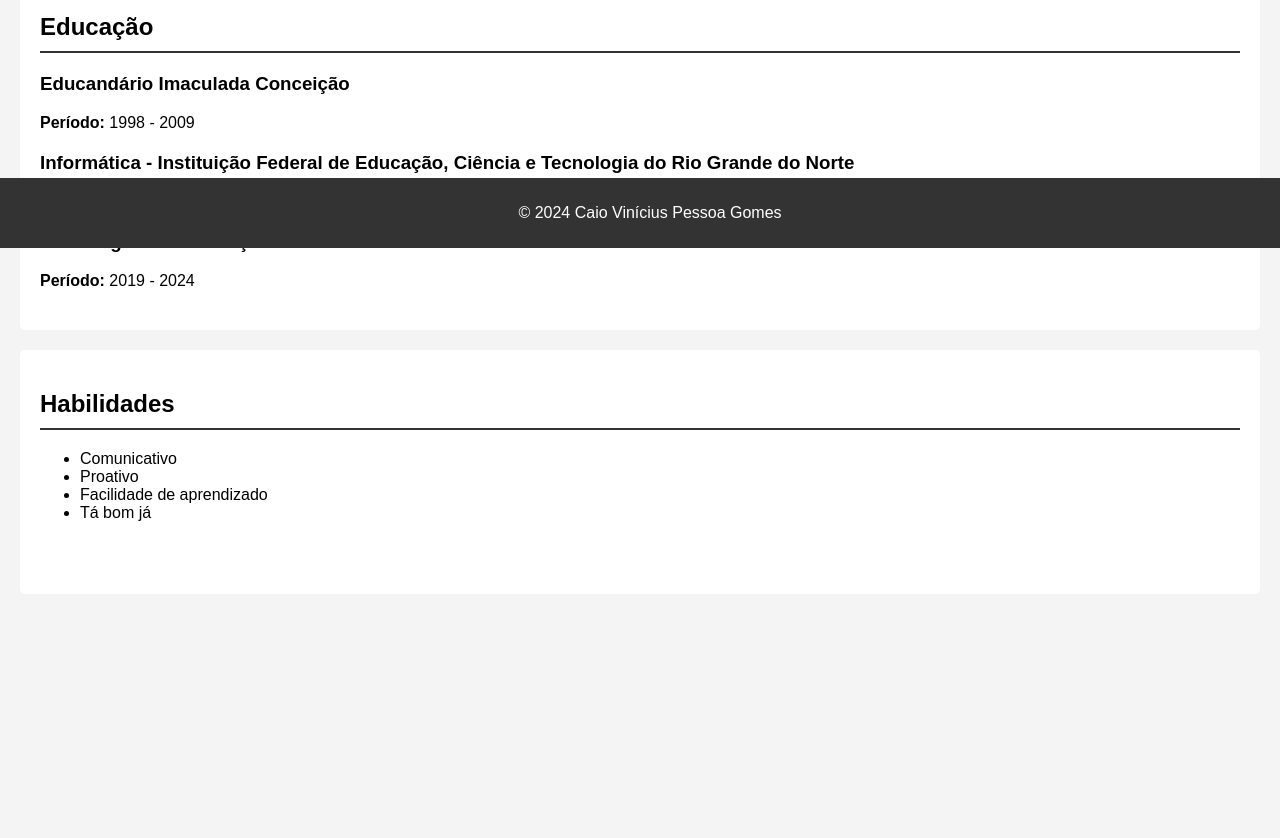
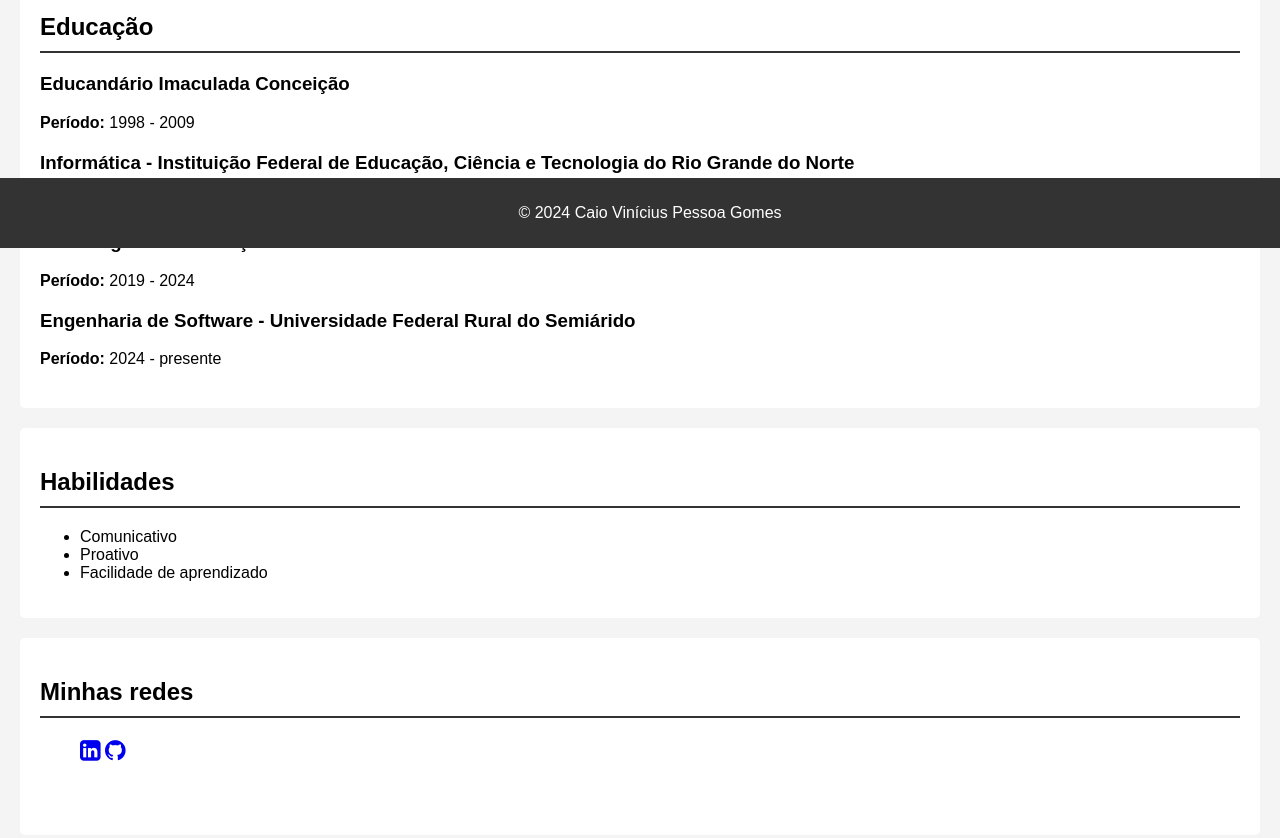
Before and after one commit to tobelikecaio/Amostra-de-curr-culo, a plain HTML site: page curriculo.html in a window 1280 px wide. Shown: the part 552-1390 px from the top of the page. Before the commit the page ends 1166 px from the top, so only its background shows below. Drawn offline with Linux system fonts and the light colour scheme.

Commit message:
Update curriculo.html

```diff
--- a/curriculo.html
+++ b/curriculo.html
@@ -5,6 +5,7 @@
     <meta name="viewport" content="width=device-width, initial-scale=1.0">
     <title>Currículo - Caio Vinícius</title>
     <link rel="stylesheet" href="curriculo.css">
+    <link rel="stylesheet" href="https://cdnjs.cloudflare.com/ajax/libs/font-awesome/4.7.0/css/font-awesome.min.css">
 </head>
 <body>
     <header>
@@ -13,7 +14,7 @@
     </header>
 
     <section class="section">
-        <h2>About me</h2>
+        <h2>Sobre mim</h2>
         <p>Bacharel em Tecnologia da Informação, graduando de Engenharia de Software, possuo inglês avançado, espanhol de bom nível e gostaria bastante de passar em um concurso público. </p>
     </section>
 
@@ -34,11 +35,15 @@
         </div>
         <div class="education">
             <h3>Informática - Instituição Federal de Educação, Ciência e Tecnologia do Rio Grande do Norte</h3>
-            <p><strong>Período:</strong> 03/2010 - 11/2013</p>
+            <p><strong>Período:</strong> 2010 - 2013</p>
         </div>
         <div class="education">
             <h3>Tecnologia da Informação - Universidade Federal Rural do Semiárido</h3>
             <p><strong>Período:</strong> 2019 - 2024</p>
+        </div>
+        <div class="education">
+            <h3>Engenharia de Software - Universidade Federal Rural do Semiárido</h3>
+            <p><strong>Período:</strong> 2024 - presente</p>
         </div>
     </section>
 
@@ -48,12 +53,21 @@
             <li>Comunicativo</li>
             <li>Proativo</li>
             <li>Facilidade de aprendizado</li>
-            <li>Tá bom já</li>
+        </ul>
+    </section>
+
+    <section class="section">
+        <h2>Minhas redes</h2>
+        <ul>
+            <div class="contact-info">
+                <a href="https://www.linkedin.com/in/tobelikecaio/" target="_blank"><i class="fa fa-linkedin-square" style="font-size:24px"></i></a>
+                <a href="https://github.com/tobelikecaio" target="_blank"><i class="fa fa-github" style="font-size:24px"></i></a>
+            </div>
         </ul><br><br>
     </section>
 
     <footer>
-        <p>&copy; 2024&nbspCaio&nbspVinícius&nbspPessoa&nbspGomes</p>
+        <p>&copy; 2024&nbsp;Caio&nbsp;Vinícius&nbsp;Pessoa&nbsp;Gomes</p>
     </footer>
 </body>
 </html>
```
